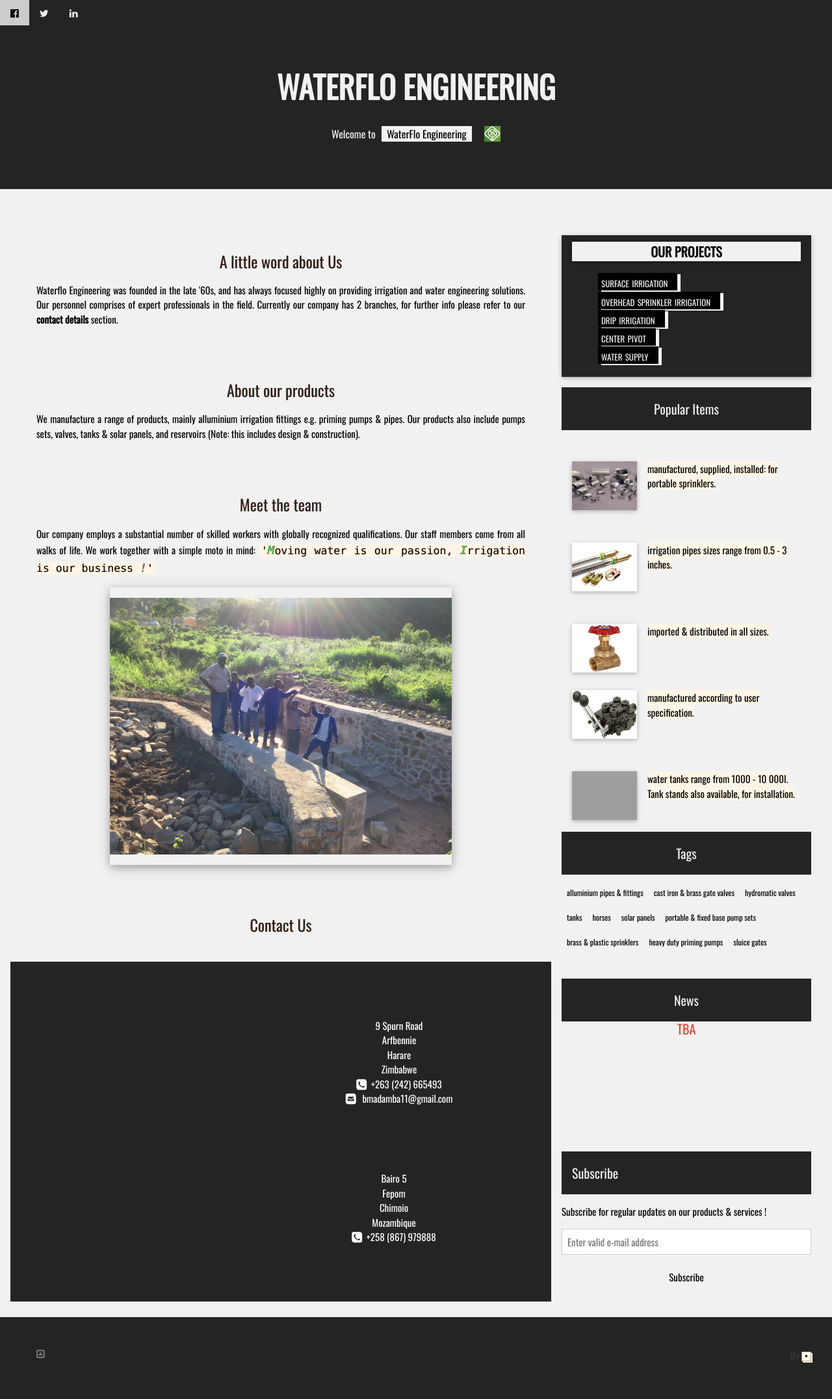
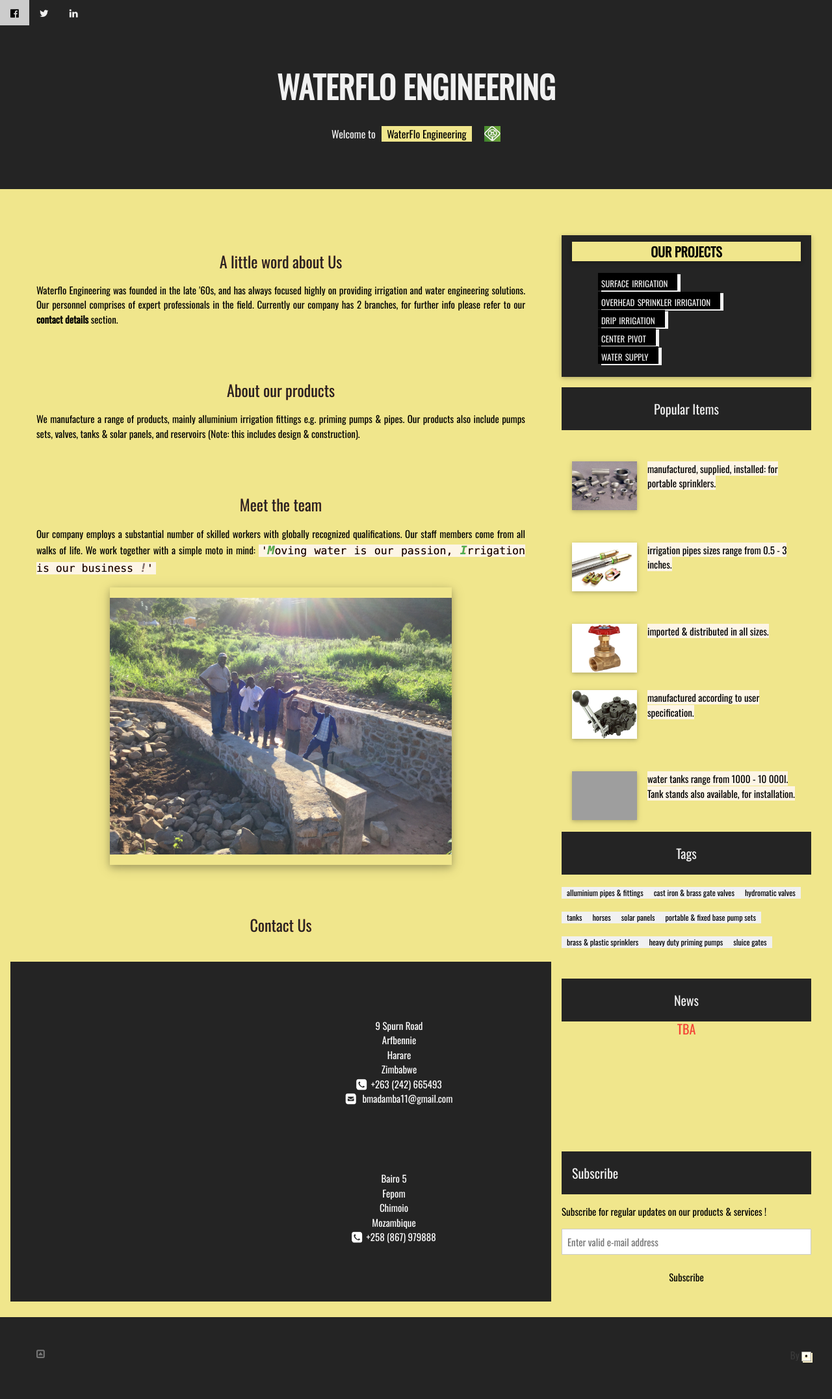
Before and after one commit to ftanekha/waterfloeng, a PHP site: page / in a window 1280 px wide. Shown: the whole page at 65% size. Run offline with PHP 8.4, Linux system fonts and the light colour scheme; a map, chart or similar area stays blank; some libraries are stand-ins or nearby versions; grey boxes are pictures that could not be loaded.

Commit message:
first khaki-theme build

```diff
--- a/index.html
+++ b/index.html
@@ -17,7 +17,7 @@
     <script src='./scripts/getNews.js' defer></script>
     <script src='./scripts/subscribe.js' defer></script>
 </head>
-<body class='w3-light-grey'>
+<body class='w3-khaki'>
     <!-- Navigation bar with social media icons -->
     <div id='navBar' class='w3-bar w3-bg-black-ter w3-text-light-grey w3-hide-small'></div>
         <!-- w3-content defines a container for fixed size centered content,
@@ -28,18 +28,18 @@
         <p>
             <h6 class='w3-text-light-grey' style='display: inline-block !important'>Welcome to
                 <span class='w3-invisible'>'</span>
-                <span class='w3-tag w3-light-grey'> WaterFlo Engineering</span>
+                <span class='w3-tag w3-khaki'> WaterFlo Engineering</span>
             </h6>
             <img id='waterfloLogo' src='./pics/waterfloLogo.png' class='w3-margin-left' alt='waterflo logo' style='width:25px !important; height: 24px !important; display: inline-block !important; margin-top: -5px !important;'>
         </p>
     </header>
     <div class='w3-section' style='width:100%; height: 1em'> </div>
-    <div class='w3-content' style='max-width:1600px'>
+    <div class='w3-content w3-khaki' style='max-width:1600px'>
         <!-- Grid -->
-        <div class='w3-row w3-padding w3-light-grey'>
+        <div class='w3-row w3-padding w3-khaki'>
             <!-- A little word about the company-->
             <div class='w3-col l8 s12'>
-                <div class='w3-container w3-light-grey w3-margin w3-padding-large'>
+                <div class='w3-container w3-khaki w3-margin w3-padding-large'>
                     <div class='w3-center'>
                         <h3 class='w3-c-black-ter'>A little word about Us</h3>
                     </div>
@@ -55,7 +55,7 @@
                     </div>
                 </div>
                 <!-- A little word about the products-->
-                <div class='w3-container w3-light-grey w3-margin w3-padding-large'>
+                <div class='w3-container w3-khaki w3-margin w3-padding-large'>
                     <div class='w3-center'>
                         <h3 class='w3-c-black-ter'>About our products</h3>
                     </div>
@@ -68,7 +68,7 @@
                     </div>
                 </div>
                 <!-- Enter the A-team -->
-                <div id='meet the team' class='w3-container w3-light-grey w3-margin w3-padding-large w3-hide-small'>
+                <div id='meet the team' class='w3-container w3-khaki w3-margin w3-padding-large w3-hide-small'>
                     <div class='w3-center'>
                         <h3 class='w3-c-black-ter'>Meet the team</h3>
                     </div>
@@ -88,7 +88,7 @@
                 <div class='w3-section' style='width:100%; height: 1em'> </div>
                 <!-- Contact Us -->
                 <div id='contact' class='w3-bg-black-ter w3-hide-small'>
-                    <div class='w3-center w3-light-grey'>
+                    <div class='w3-center w3-khaki'>
                         <h3 class='w3-c-black-ter w3-margin-bottom' style='height:75px'>Contact Us</h3>
                     </div>
                     <div class='w3-section' style='width:100%; height: 1em'> </div>
@@ -127,11 +127,11 @@
             </div>
             <!-- Preview products?-->
             <div class='w3-col l4'>
-                <div class='w3-light-grey w3-margin'>
+                <div class='w3-khaki w3-margin'>
                     <!-- insert grey scale preview products here -->
                     <div id='ourProductsSlideShow' class='w3-container w3-display-container w3-card w3-bg-black-ter'>
                         <!-- <div id='projectsMenuContainer'></div> -->
-                        <h4 id='ourProjectsHeading' class='w3-card w3-center w3-light-grey w3-c-black-ter'>OUR PROJECTS</h4>
+                        <h4 id='ourProjectsHeading' class='w3-card w3-center w3-khaki w3-c-black-ter'>OUR PROJECTS</h4>
                         <span id='closeSlide' class='w3-display-topright w3-hover-opacity'>close</span>
                         <div id='projectList'>
                             <ul>
@@ -149,36 +149,36 @@
                     </div>
                 </div>
             <!-- Popular items-->
-                <div class='w3-light-grey w3-margin'>
+                <div class='w3-khaki w3-margin'>
                     <div class='w3-container w3-padding w3-bg-black-ter'>
                         <h4 class='w3-text-light-grey w3-center'>Popular Items</h4>
                     </div>
                     <ul id='popularItems' class='w3-ul'></ul>
                 </div>
                 <!-- Tags -->
-                <div class='w3-light-grey w3-clear w3-margin w3-section'>
+                <div class='w3-khaki w3-clear w3-margin w3-section'>
                     <div class='w3-container w3-padding w3-bg-black-ter'>
                             <!-- style='clear: both' ==>above -->
                         <h4 class='w3-text-light-grey w3-center'>Tags</h4>
                     </div>
-                    <div id='tagsContainer' class='w3-container-fluid w3-light-grey'>
+                    <div id='tagsContainer' class='w3-container-fluid w3-khaki'>
 
                     </div>
                 </div>
                 <!-- News -->
-                <div class='w3-light-grey w3-margin' style='height: 250px'>
+                <div class='w3-khaki w3-margin' style='height: 250px'>
                     <div class='w3-container w3-padding w3-bg-black-ter'>
                         <h4 class='w3-text-light-grey w3-center'>News</h4>
                     </div>
-                    <div class='w3-container w3-light-grey'>
-                        <div class='w3-container w3-display-container w3-light-grey' >
+                    <div class='w3-container w3-khaki'>
+                        <div class='w3-container w3-display-container w3-khaki' >
                             <h4 id='tba' class='w3-display-middle w3-justify w3-text-red'>TBA</h4>
                             <ul id='news' class='w3-hide w3-black'></ul>
                         </div>
                     </div>
                 </div>
                 <!-- Subscribe -->
-                <div class='w3-light-grey w3-margin'>
+                <div class='w3-khaki w3-margin'>
                     <div class='w3-container w3-padding w3-bg-black-ter'>
                         <h4 class='w3-text-light-grey'>Subscribe</h4>
                     </div>
@@ -190,7 +190,7 @@
                         </p>
                         <p>
                             <a id='mailTo'>
-                                <button id='subscribeButton' class='w3-button w3-block w3-light-grey'>Subscribe</button>
+                                <button id='subscribeButton' class='w3-button w3-block w3-khaki'>Subscribe</button>
                             </a>
                         </p>
                     </div>
@@ -204,7 +204,7 @@
     <!-- Subscribe Modal -->
     <div id='subscribe' class='w3-modal w3-animate-opacity'>
         <div class='w3-modal-content' style='padding:32px'>
-            <div class='w3-container w3-light-grey'>
+            <div class='w3-container w3-khaki'>
                 <i class='fa fa-remove w3-transparent w3-button w3-xlarge w3-right'></i>
                 <h2 class='w3-wide'>SUBSCRIBE</h2>
                 <p>Join my mailing list to receive updates on the latest blog posts and other things.</p>
--- a/styles/styles.css
+++ b/styles/styles.css
@@ -104,7 +104,7 @@
     width: 320px;
     height: 220px;
     margin: auto;
-    border: solid hsl(0, 0%, 95%) 20px;
+    border: solid 	hsl(54, 77%, 75%) 20px;
 }
 
 /* news */
```
